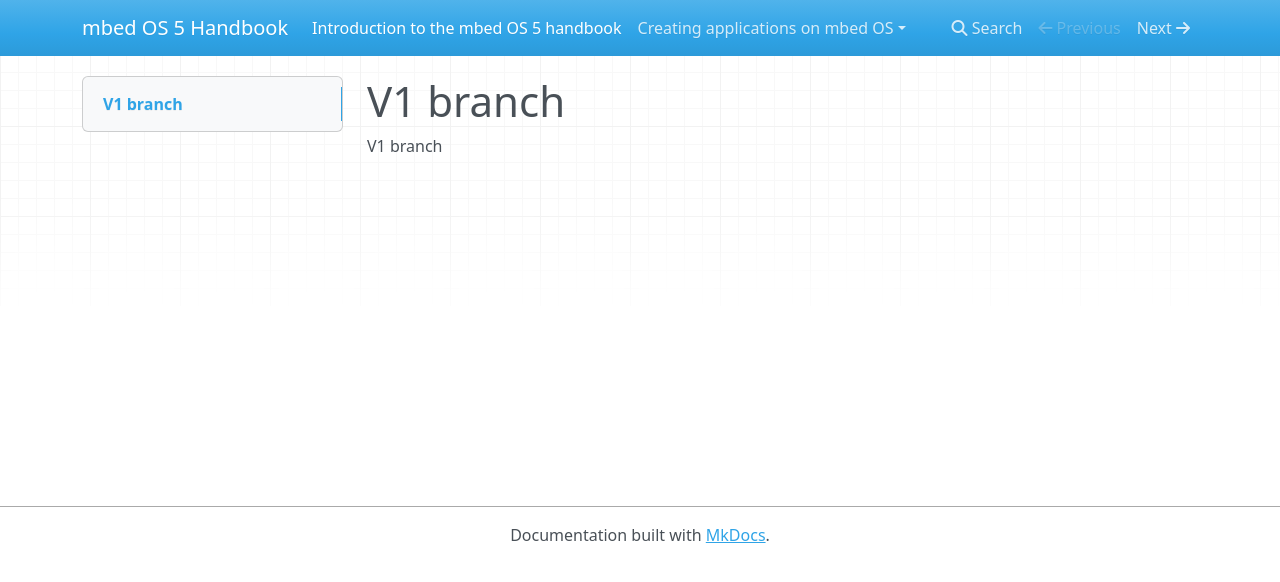
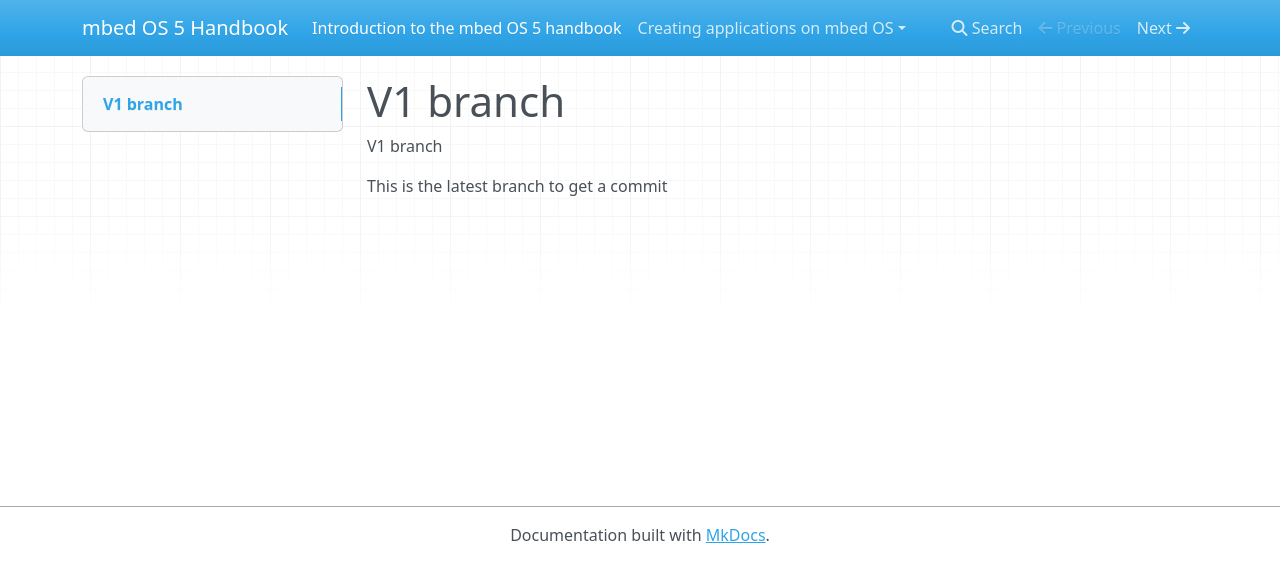
Before and after one commit to iriark01/versioning_docs, an MkDocs documentation site: the page built from docs/index.md, in a window 1280 px wide. Shown: the top 582 px of the page. Built offline with MkDocs 1.6.1, drawn with Linux system fonts in a browser that asks for light colours; nearby versions of some CDN libraries; old or Windows-style settings are respelled for this version of MkDocs.

Commit message:
Committing something

```diff
--- a/docs/index.md
+++ b/docs/index.md
@@ -1,3 +1,5 @@
 # V1 branch
 
 V1 branch
+
+This is the latest branch to get a commit
```
